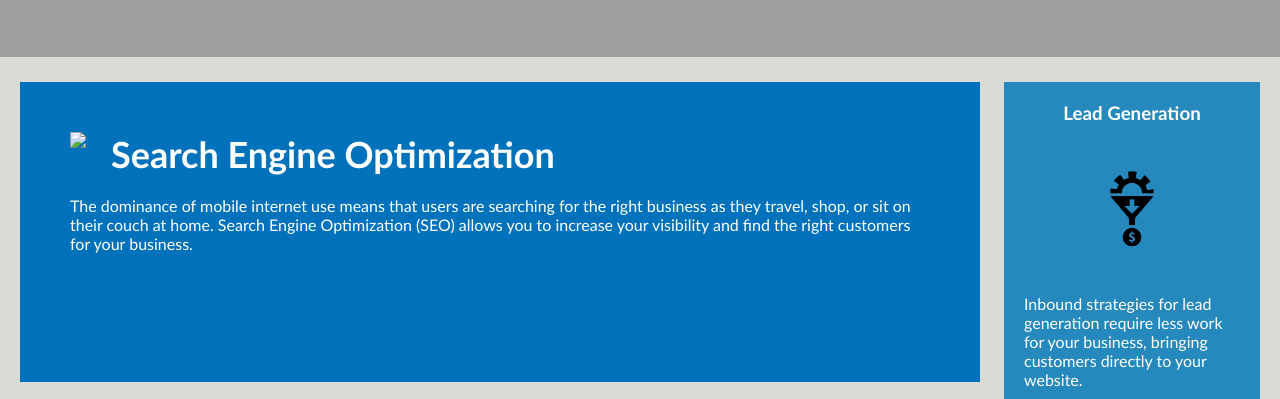
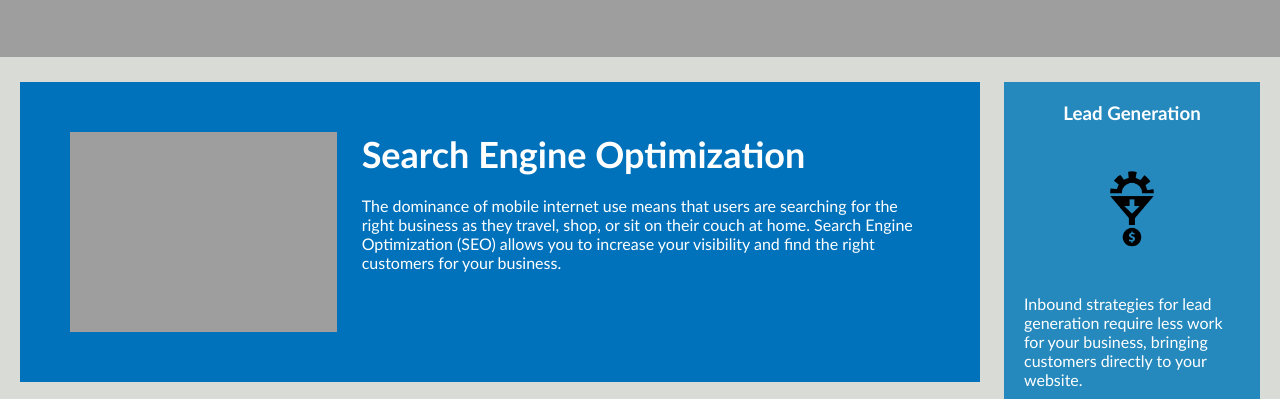
Before and after one commit to NateJonesIII/Code-Refractor, a plain HTML site: page index.html in a window 1280 px wide. Shown: the part 840-1239 px from the top of the page. Drawn offline with Linux system fonts and the light colour scheme; the site is published under a folder, as on GitHub Pages, so addresses that start at the root find nothing.

Commit message:
Update index.html

```diff
--- a/index.html
+++ b/index.html
@@ -37,7 +37,7 @@
 
         <!--Sets 1st left side div -->
         <div class="left-content">
-            <img src="/assets/images/search-engine-optimization.jpg" class="float-left" />
+            <img src="assets/images/search-engine-optimization.jpg" class="float-left" />
             <h2>Search Engine Optimization</h2>
             <p>
                 The dominance of mobile internet use means that users are searching for the right business as they
```
